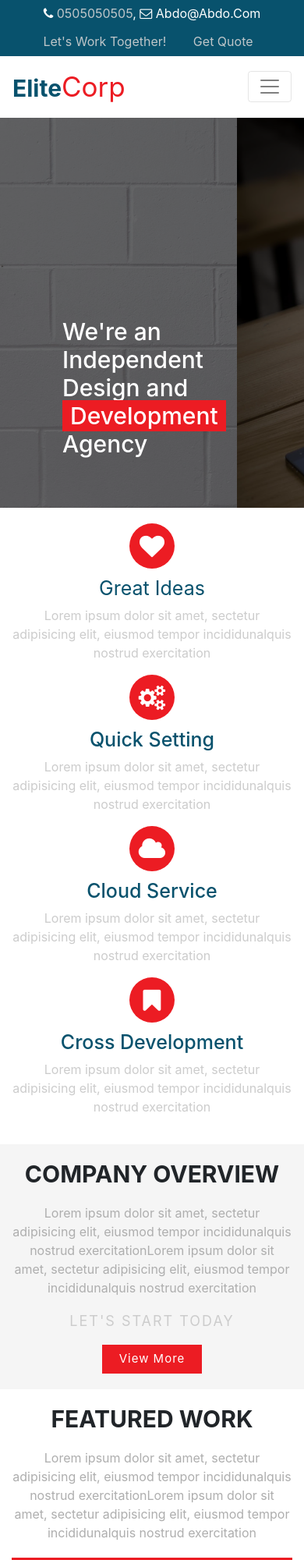
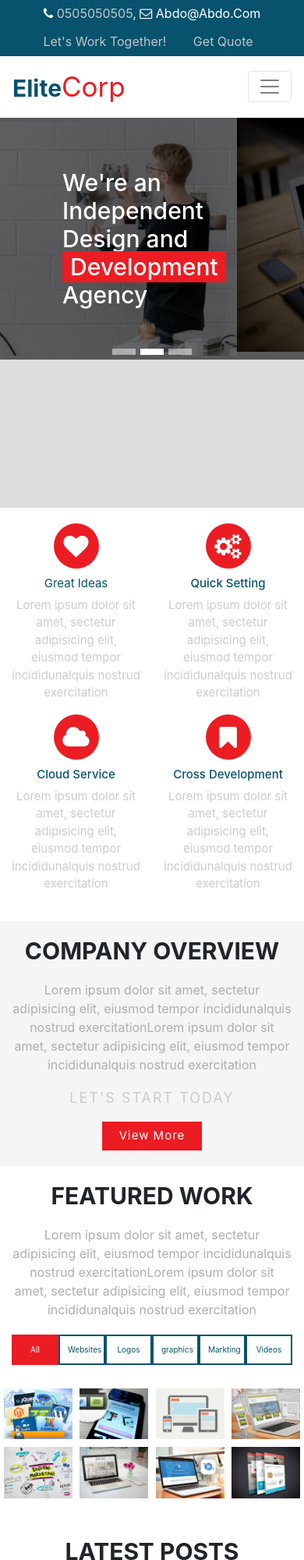
Before and after one commit to abdelrahmanahmed1999/template8, a plain HTML site: page index.html in a window 390 px wide. Shown: the top 2000 px of the page at 78% size. Drawn offline with Linux system fonts and the light colour scheme.

Commit message:
sample template

```diff
--- a/css/main.css
+++ b/css/main.css
@@ -170,11 +170,19 @@
     color:#CCC;
 }
 
-@media (min-width:768px) and (max-width:991px){
-    .features .small{
-        width: 20%;
-        padding-left: 45px
+@media(max-width:767px){
+    .col-md-3{
+        width: 50%;
     }
+
+    .features h3{
+        font-size:15px;
+    }
+
+    .features p{
+        font-size:15px;
+    }
+
 }
 
 /*end features*/
@@ -296,6 +304,15 @@
     .featured-work ul li{
      margin-left: 0px;
     padding: 10px 10px !important;
+    font-size:10px;
+    }
+
+    .col-xs-2{
+        width:16.6666%;
+    }
+
+    .col-xs-3{
+        width:25%;
     }
 
     .featured-work h2{
@@ -367,7 +384,10 @@
 
     .latest-posts .post-desc{
         width: 100% !important;
+    }
 
+    .col-xs-4{
+        width:33.3333%;
     }
 
   .latest-posts .card .card-body p,
@@ -412,7 +432,7 @@
     font-weight: bold;
 }
 
-/*end card*/
+/*end latest-posts*/
 
 /* Start Testimonials */
 
@@ -424,6 +444,7 @@
     background-image: url('../img/testimonial.jpg');
     position: relative;
     max-height:450px;
+    padding:35px;
 }
 
 @media (max-width:767px){
@@ -456,6 +477,18 @@
     z-index: 3
 }
 
+.carousel-inner{
+    height:310px;
+}
+
+.carousel-item{
+    height:300px !important;
+}
+
+.carousel-indicators{
+    bottom:-10px;
+}
+
 .testimonials .carousel-caption {
     top: 50%;
     margin-top: -158px
@@ -463,6 +496,10 @@
 
 .testimonials .carousel-caption img {
     margin-bottom: 20px
+}
+
+.testimonials .carousel-caption .img-circle{
+    border-radius:50%;
 }
 
 .testimonials .carousel-caption h3 {
@@ -665,6 +702,12 @@
     margin:0;
 }
 
+@media(max-width:767px){
+    .col-xs-6{
+        width:50%;
+    }
+}
+
 /*end stat*/
 
 /*start contact-us*/
--- a/index.html
+++ b/index.html
@@ -100,22 +100,22 @@
 <section class="features">
     <div class="container">
         <div class="row">
-            <div class="col-md-3 col-sm-6 text-center">
+            <div class="col-md-3 text-center">
                 <i class="fa fa-heart fa-2x rounded-circle"></i>
                 <h3 class="small">Great Ideas</h3>
                 <p>Lorem ipsum dolor sit amet, sectetur adipisicing elit,  eiusmod tempor incididunalquis nostrud exercitation</p>
             </div>
-            <div class="col-md-3 col-sm-6 text-center">
+            <div class="col-md-3 text-center">
                 <i class="fa fa-cogs fa-2x rounded-circle"></i>
                 <h3>Quick Setting</h3>
                 <p>Lorem ipsum dolor sit amet, sectetur adipisicing elit,  eiusmod tempor incididunalquis nostrud exercitation</p>
             </div>
-            <div class="col-md-3 col-sm-6 text-center">
+            <div class="col-md-3 text-center">
                 <i class="fa fa-cloud fa-2x rounded-circle"></i>
                 <h3>Cloud Service</h3>
                 <p>Lorem ipsum dolor sit amet, sectetur adipisicing elit,  eiusmod tempor incididunalquis nostrud exercitation</p>
             </div>
-            <div class="col-md-3 col-sm-6 text-center">
+            <div class="col-md-3 text-center">
                 <i class="fa fa-bookmark fa-2x rounded-circle"></i>
                 <h3>Cross Development</h3>
                 <p>Lorem ipsum dolor sit amet, sectetur adipisicing elit,  eiusmod tempor incididunalquis nostrud exercitation</p>
@@ -146,40 +146,40 @@
         <h2 class="h1 upper-case">featured work</h2>
         <p>Lorem ipsum dolor sit amet, sectetur adipisicing elit,  eiusmod tempor incididunalquis nostrud exercitationLorem ipsum dolor sit amet, sectetur adipisicing elit,  eiusmod tempor incididunalquis nostrud exercitation</p>
         <ul class="list-unstyled row">
-            <li data-class="all"       class="col-md col-sm-2 active">All</li>
-            <li data-class=".websites" class="col-md col-sm-2">Websites</li>
-            <li data-class=".logos"    class="col-md col-sm-2">Logos</li>
-            <li data-class=".graphics" class="col-md col-sm-2">graphics</li>
-            <li data-class=".markting" class="col-md col-sm-2">Markting</li>
-            <li data-class=".videos"   class="col-md col-sm-2">Videos</li>
+            <li data-class="all"       class="col-md col-xs-2 active">All</li>
+            <li data-class=".websites" class="col-md col-xs-2">Websites</li>
+            <li data-class=".logos"    class="col-md col-xs-2">Logos</li>
+            <li data-class=".graphics" class="col-md col-xs-2">graphics</li>
+            <li data-class=".markting" class="col-md col-xs-2">Markting</li>
+            <li data-class=".videos"   class="col-md col-xs-2">Videos</li>
         </ul>
     </div>
     <div class="shuffle-images">
     <div class="row">
-        <div class="col-md col-sm-3">
+        <div class="col-md col-xs-3">
             <img class="websites" src="img/01.jpg">
         </div>
-        <div class="col-md col-sm-3">
+        <div class="col-md col-xs-3">
             <img class="logos" src="img/02.jpg">
         </div>
-        <div class="col-md col-sm-3">
+        <div class="col-md col-xs-3">
             <img class="logos" src="img/03.jpg">
         </div>
-        <div class="col-md col-sm-3">
+        <div class="col-md col-xs-3">
             <img class="websites" src="img/04.jpg">
         </div>
     </div>
     <div class="row">
-        <div class="col-md col-sm-3">
+        <div class="col-md col-xs-3">
             <img class="graphics" src="img/05.jpg">
         </div>
-        <div class="col-md col-sm-3">
+        <div class="col-md col-xs-3">
             <img class="videos" src="img/06.jpg">
         </div>
-        <div class="col-md col-sm-3">
+        <div class="col-md col-xs-3">
             <img class="websites" src="img/07.jpg">
         </div>
-        <div class="col-md col-sm-3">
+        <div class="col-md col-xs-3">
             <img class="markting" src="img/08.jpg">
         </div>
     </div>
@@ -188,14 +188,14 @@
 
 <!--end featured-work-->
 
-<!--start card-->
+<!--start latest-posts-->
 
 <section id="latest-posts" class="latest-posts">
     <div class="container">
         <h2 class="h1 upper-case text-center">Latest Posts</h2>
         <p class="post-desc text-center">Lorem ipsum dolor sit amet, sectetur adipisicing elit,  eiusmod tempor incididunalquis nostrud exercitationLorem ipsum dolor sit amet, sectetur adipisicing elit,  eiusmod tempor incididunalquis nostrud exercitation</p>
         <div class="row">
-            <div class="col-sm-4 col-lg-4"><!--start col md 4-->
+            <div class="col-xs-4 col-lg-4"><!--start col md 4-->
                 <div class="card">
                     <img class="card-img-top img-responsive" src="img/post01.jpg">
                     <div class="card-body">
@@ -206,7 +206,7 @@
                     </div>
                 </div>
             </div><!--end col md 4-->
-            <div class="col-sm-4 col-lg-4"><!--start col md 4-->
+            <div class="col-xs-4 col-lg-4"><!--start col md 4-->
                 <div class="card" >
                     <img class="card-img-top img-responsive" src="img/post02.jpg">
                     <div class="card-body">
@@ -217,7 +217,7 @@
                     </div>
                 </div>
             </div><!--end col md 4-->
-            <div class="col-sm-4 col-lg-4"><!--start col md 4-->
+            <div class="col-xs-4 col-lg-4"><!--start col md 4-->
                 <div class="card" >
                     <img class="card-img-top img-responsive" src="img/post03.jpg">
                     <div class="card-body">
@@ -232,7 +232,7 @@
     </div>
 </section>
 
-<!--end card-->
+<!--end latest-posts-->
 
 <!-- Start Testimonials -->
 
@@ -248,7 +248,7 @@
             <div class="carousel-inner">
               <div class="carousel-item active">
                 <div class="carousel-caption d-none d-block">
-                  <img src="img/avatar01.png" alt="...">
+                  <img src="img/avatar01.png" class="img-circle" alt="..." width="100px">
                   <h3>Mohamed Faragallah</h3>
                   <span>Company CEO</span>
                   <p>Lorem ipsum dolor sit amet, consectetur adipisicing elit, sed do eiusmod tempor incididunt ut labore et dolore magna aliqua. Ut enim ad minim veniam, quis nq</p>
@@ -256,7 +256,7 @@
               </div>
               <div class="carousel-item">
                 <div class="carousel-caption d-none d-block">
-                  <img src="img/avatar01.png" alt="...">
+                  <img src="img/client.png" class="img-circle" alt="..." width="100px">
                   <h3>Ahmed Mosaad</h3>
                   <span>Company Manager</span>
                   <p>Lorem ipsum dolor sit amet, consectetur adipisicing elit, sed do eiusmod tempor incididunt ut labore et dolore magna aliqua. Ut enim ad minim veniam, quis nq</p>
@@ -264,7 +264,7 @@
               </div>
               <div class="carousel-item">
                 <div class="carousel-caption d-none d-block">
-                  <img src="img/avatar01.png" alt="...">
+                  <img src="img/kevin.png" class="img-circle" alt="..." width="100px">
                   <h3>John Skeet</h3>
                   <span>Free Lancer</span>
                   <p>Lorem ipsum dolor sit amet, consectetur adipisicing elit, sed do eiusmod tempor incididunt ut labore et dolore magna aliqua. Ut enim ad minim veniam, quis nq</p>
@@ -374,22 +374,22 @@
 <section class="stat text-center">
     <div class="container">
         <div class="row">
-            <div class=" col-lg-3 col-sm-6 marbottom">
+            <div class=" col-lg-3 col-xs-6 marbottom">
                 <i class="fa fa-user fa-fw fa-5x"></i>
                 <h4>624</h4>
                 <p class="upper-case">happy client</p>
             </div>
-            <div class=" col-lg-3 col-sm-6 marbottom">
+            <div class=" col-lg-3 col-xs-6 marbottom">
                 <i class="fa fa-heart fa-fw fa-5x"></i>
                 <h4>112</h4>
                 <p class="upper-case">amazing tours</p>
             </div>
-            <div class=" col-lg-3 col-sm-6 marbottom">
+            <div class=" col-lg-3 col-xs-6 marbottom">
                 <i class="fa fa-briefcase fa-fw fa-5x"></i>
                 <h4>595</h4>
                 <p class="upper-case">partners</p>
             </div>
-            <div class=" col-lg-3 col-sm-6 marbottom">
+            <div class=" col-lg-3 col-xs-6 marbottom">
                 <i class="fa fa-comments fa-fw fa-5x"></i>
                 <h4>09</h4>
                 <p class="upper-case">questions answerd</p>
@@ -430,7 +430,7 @@
                     Read More
                 </a>
             </div>
-            <div class="col-md-4  col-xs-6 second">
+            <div class="col-md-4 col-xs-6 second">
                 <h3>helpful Links</h3>
                 <ul class="list-unstyled">
                     <a href="#"> <li><i class="fa fa-chevron-right"></i> About</li>         </a>
```
Also changed, not shown: img/client.png (added), img/kevin.png (added).
